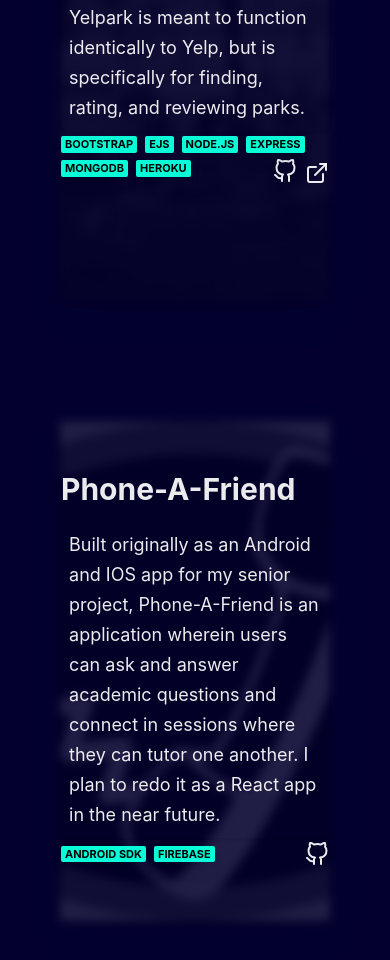
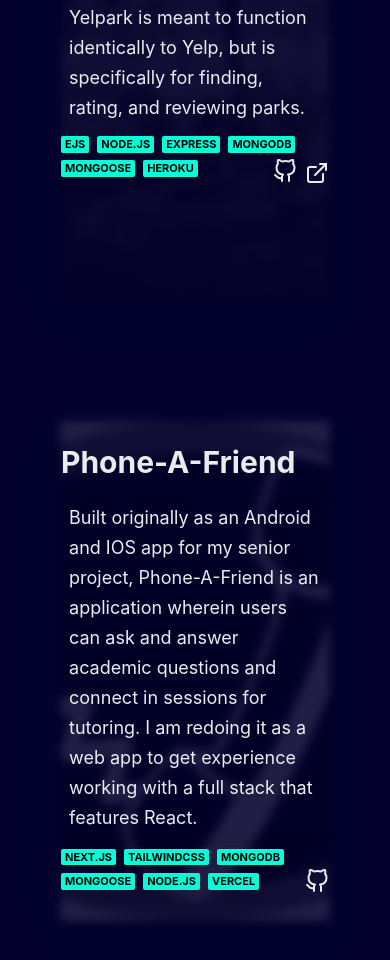
Before and after one commit to PeterCamejo/Personal-Website-v3, a Next.js app: page / in a window 390 px wide. Shown: the part 1203-2163 px from the top of the page. Built offline with nearby package versions, Linux system fonts and the light colour scheme.

Commit message:
Edited Phone A Friend project

```diff
--- a/public/data/projects.js
+++ b/public/data/projects.js
@@ -6,14 +6,14 @@ const projects = [
         demoLink:"https://obscure-stream-21690.herokuapp.com/",
         githubLink:"https://github.com/PeterCamejo/Yelpark",
         projectDescription:"A demo full stack application, Yelpark is meant to function identically to Yelp, but is specifically for finding, rating, and reviewing parks.",
-        badges: ["bootstrap","ejs", "node.js", "express", "mongoDB", "Heroku"]
+        badges: ["ejs", "node.js", "express", "mongoDB","mongoose", "Heroku"]
     },
     {
         projectTitle: "Phone-A-Friend",
         projectImage:"../phoneafriend.png",
-        githubLink:"https://github.com/PhoneAFriend/android",
-        projectDescription:"Built originally as an Android and IOS app for my senior project, Phone-A-Friend is an application wherein users can ask and answer academic questions and connect in sessions where they can tutor one another. I plan to redo it as a React app in the near future.",
-        badges:["Android SDK", "Firebase"]
+        githubLink:"https://github.com/PeterCamejo/phoneafriend",
+        projectDescription:"Built originally as an Android and IOS app for my senior project, Phone-A-Friend is an application wherein users can ask and answer academic questions and connect in sessions for tutoring. I am redoing it as a web app to get experience working with a full stack that features React.",
+        badges:["Next.js", "tailwindCSS", "MongoDB", "Mongoose", "node.js", "vercel"]
     },
     {
         projectTitle: "Personal Website v3",
```
